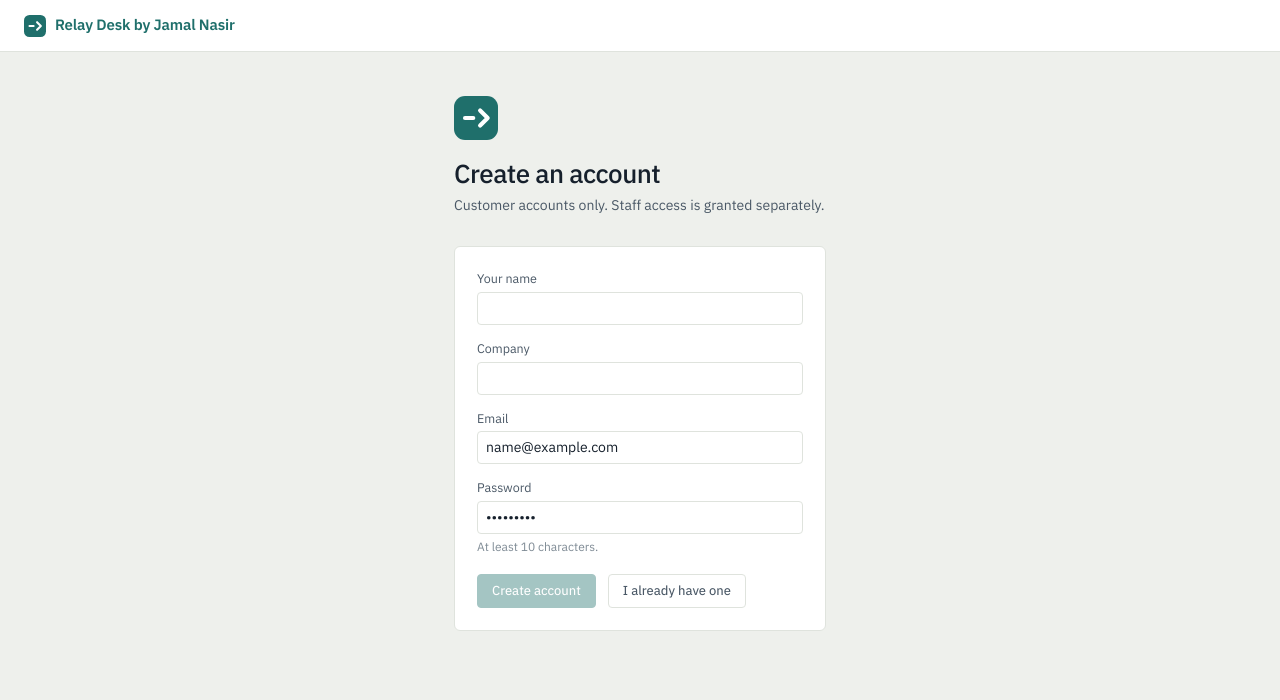
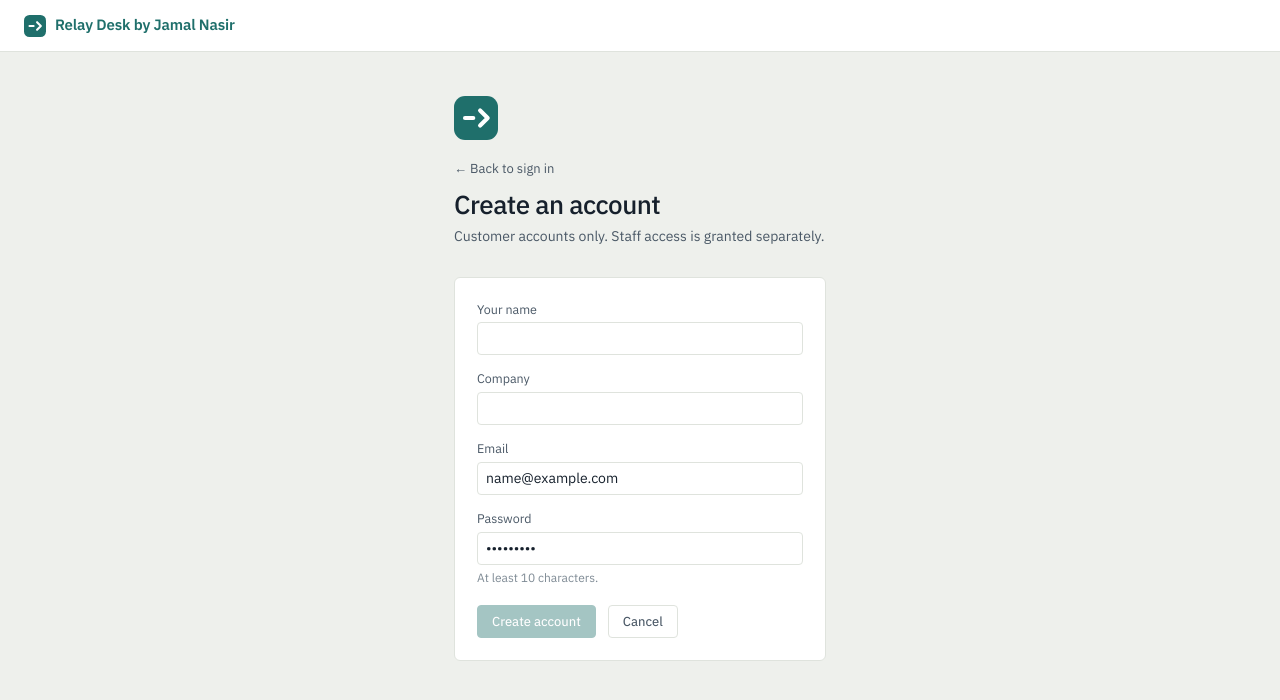
Before and after one commit to jamal22066/relay-desk, a React (Vite) app in the folder web/: page / in a window 1280 px wide. Both pictures are taken after typing "name@example.com", "Sample123" into the empty fields and a click on the button "Create an account". Shown: the top 700 px of the page. Built offline with nearby package versions, Linux system fonts and the light colour scheme; no server answers.

Commit message:
Add back link on the registration form

```diff
--- a/web/src/Login.jsx
+++ b/web/src/Login.jsx
@@ -39,6 +39,11 @@ export default function Login({ onSignedIn }) {
     <div className="portal">
       <div className="pinner" style={{ maxWidth: 420 }}>
         <div className="loginmark"><Logo size={44} /></div>
+        {mode === "register" && (
+          <button className="backlink" onClick={() => { setMode("login"); setErr(null); }}>
+            ← Back to sign in
+          </button>
+        )}
         <h1 className="plead">{mode === "login" ? "Sign in" : "Create an account"}</h1>
         <p className="pdek">
           {mode === "login"
@@ -88,7 +93,7 @@ export default function Login({ onSignedIn }) {
             </button>
             <button className="btn ghost" disabled={busy}
                     onClick={() => { setMode(mode === "login" ? "register" : "login"); setErr(null); }}>
-              {mode === "login" ? "Create an account" : "I already have one"}
+              {mode === "login" ? "Create an account" : "Cancel"}
             </button>
           </div>
         </div>
--- a/web/src/styles.css
+++ b/web/src/styles.css
@@ -200,3 +200,9 @@ button.brand { display: flex; align-items: center; gap: 9px; }
 
 .testbox .formfoot .btn { white-space: nowrap; }
 .testbox .field { max-width: 340px; }
+
+.backlink {
+  border: 0; background: transparent; padding: 0; margin-bottom: 10px;
+  font-size: 13px; color: var(--ink2); cursor: pointer;
+}
+.backlink:hover { color: var(--teal); text-decoration: underline; }
```
